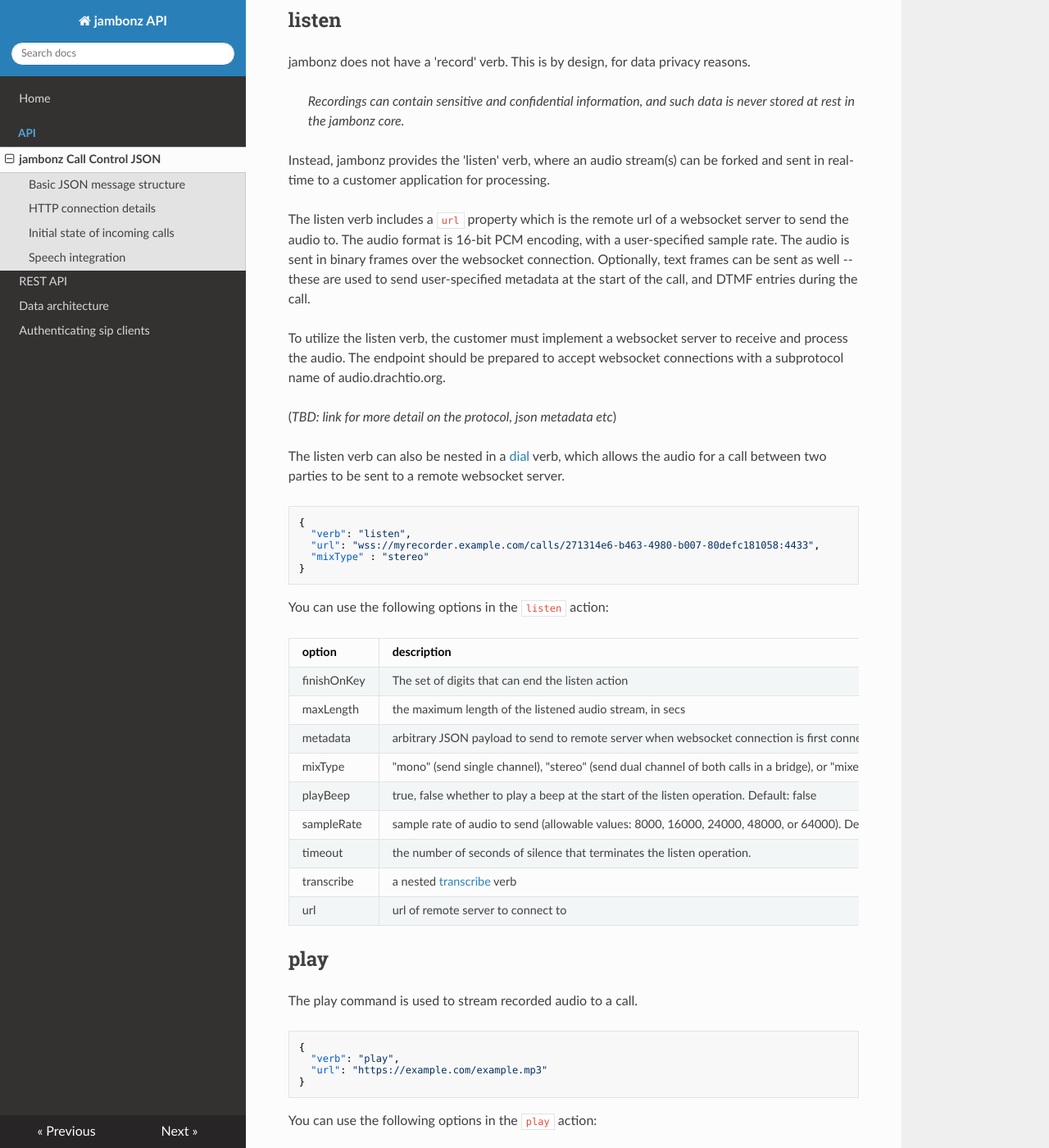
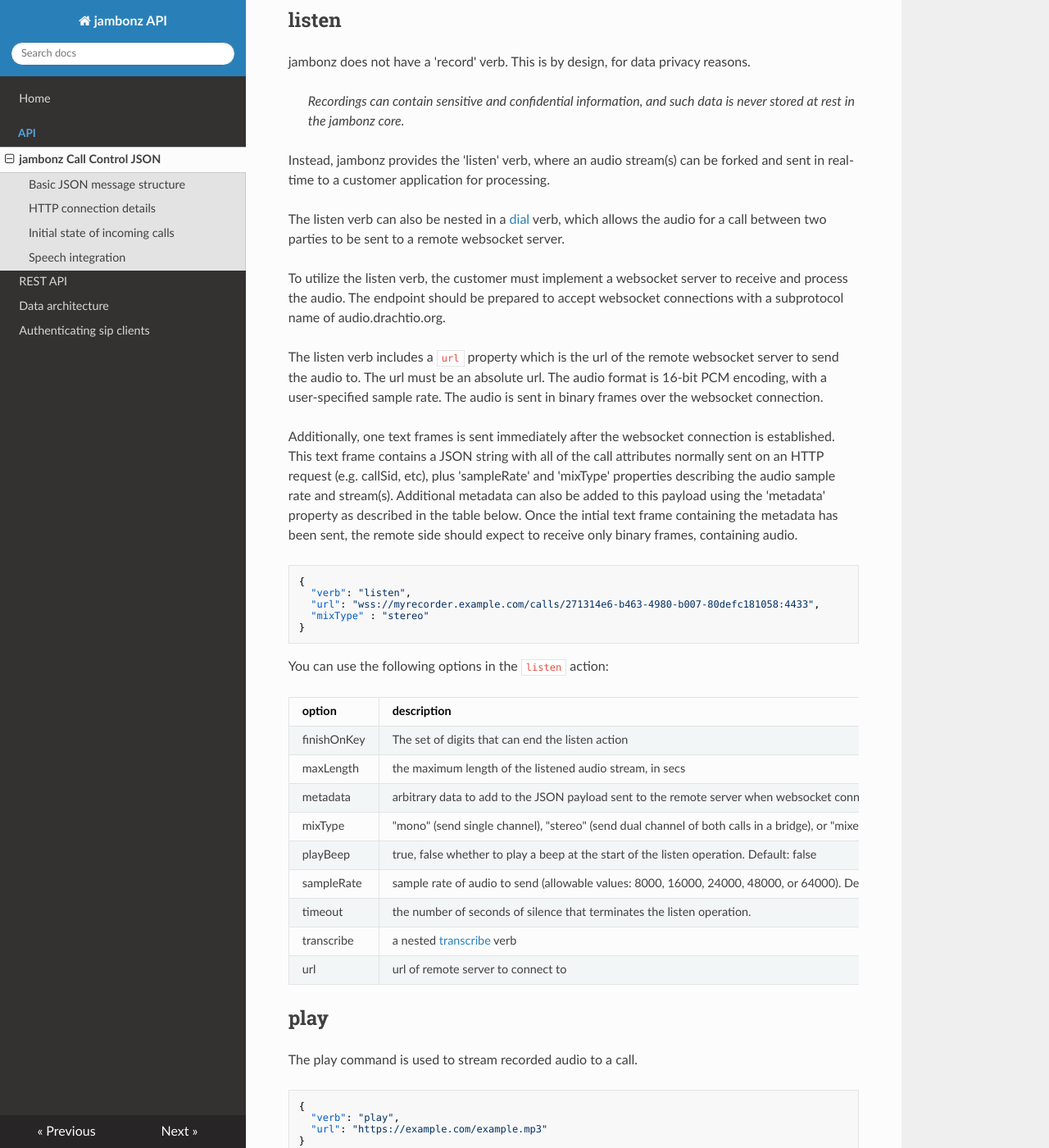
Before and after one commit to jambonz/jambonz-docs, an MkDocs documentation site: the page built from docs/jambonz.md, in a window 1280 px wide and 1400 px high, scrolled down 9021 px. Shown: the whole window at 82% size. Built offline with MkDocs 1.6.1, drawn with Linux system fonts in a browser that asks for light colours; nearby versions of some CDN libraries.

Commit message:
more listen docs

````diff
--- a/docs/jambonz.md
+++ b/docs/jambonz.md
@@ -342,14 +342,13 @@
 
 Instead, jambonz provides the 'listen' verb, where an audio stream(s) can be forked and sent in real-time to a customer application for processing.
 
-The listen verb includes a `url` property which is the remote url of a websocket server to send the audio to. The audio format is 16-bit PCM encoding, with a user-specified sample rate.  The audio is sent in binary frames over the websocket connection.  Optionally, text frames can be sent as well -- these are used to send user-specified metadata at the start of the call, and DTMF entries during the call.
+The listen verb can also be nested in a [dial](#dial) verb, which allows the audio for a call between two parties to be sent to a remote websocket server.
 
 To utilize the listen verb, the customer must implement a websocket server to receive and process the audio.  The endpoint should be prepared to accept websocket connections with a subprotocol name of audio.drachtio.org.
 
-(*TBD: link for more detail on the protocol, json metadata etc*)
+The listen verb includes a `url` property which is the url of the remote websocket server to send the audio to. The url must be an absolute url. The audio format is 16-bit PCM encoding, with a user-specified sample rate.  The audio is sent in binary frames over the websocket connection.
 
-The listen verb can also be nested in a [dial](#dial) verb, which allows the audio for a call between two parties to be sent to a remote websocket server.
-
+Additionally, one text frames is sent immediately after the websocket connection is established.  This text frame contains a JSON string with all of the call attributes normally sent on an HTTP request (e.g. callSid, etc), plus 'sampleRate' and 'mixType' properties describing the audio sample rate and stream(s).  Additional metadata can also be added to this payload using the 'metadata' property as described in the table below.  Once the intial text frame containing the metadata has been sent, the remote side should expect to receive only binary frames, containing audio.
 
 ```json
 {
@@ -365,7 +364,7 @@
 | ------------- |-------------| -----|
 | finishOnKey | The set of digits that can end the listen action | no |
 | maxLength | the maximum length of the listened audio stream, in secs | no |
-| metadata | arbitrary JSON payload to send to remote server when websocket connection is first connected | no |
+| metadata | arbitrary data to add to the JSON payload sent to the remote server when websocket connection is first connected | no |
 | mixType | "mono" (send single channel), "stereo" (send dual channel of both calls in a bridge), or "mixed" (send audio from both calls in a bridge in a single mixed audio stream) Default: mono | no |
 | playBeep | true, false whether to play a beep at the start of the listen operation.  Default: false | no |
 | sampleRate | sample rate of audio to send (allowable values: 8000, 16000, 24000, 48000, or 64000).  Default: 8000 | no |
````
